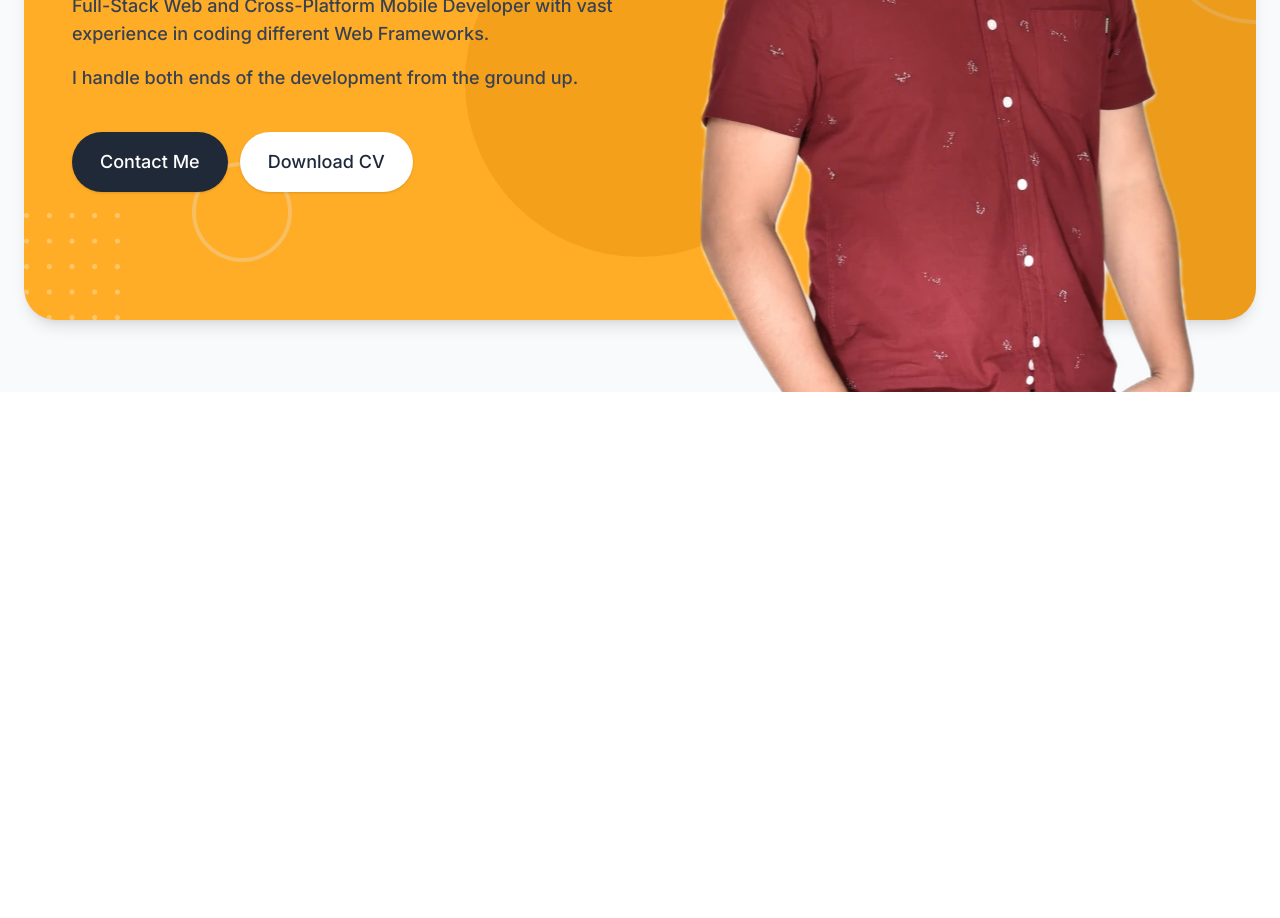
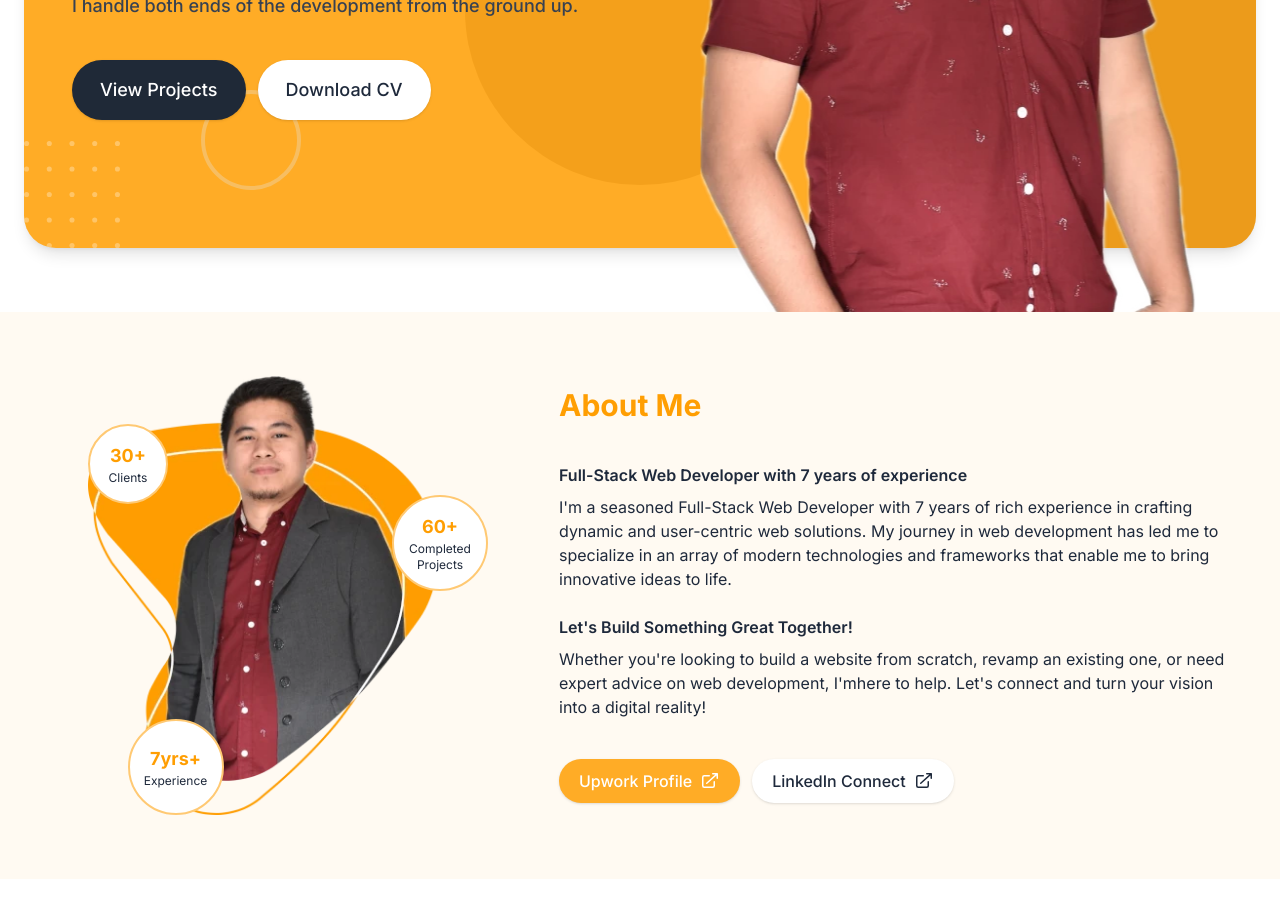
Before and after one commit to erwinmesi/v2.mesi.dev, a Next.js app: page / in a window 1280 px wide. Shown: the part 480-1398 px from the top of the page. Before the commit the page ends 872 px from the top, so only its background shows below. Built offline with nearby package versions, Linux system fonts and the light colour scheme.

Commit message:
feat(home): about me section

```diff
--- /dev/null
+++ b/app/components/HomeAbout.tsx
@@ -0,0 +1,91 @@
+import cn from 'classnames'
+import image from '@/app/assets/images/mesi_warp.webp'
+import FloatingStats from '@/app/components/shared/FloatingStats'
+import { ArrowTopRightOnSquareIcon } from '@heroicons/react/20/solid'
+
+type HomeAboutProps = {
+  className?: string
+}
+
+const HomeAbout = ({ className }: HomeAboutProps) => {
+  return (
+    <section
+      className={(cn(className), 'bg-primary-50 relative z-[2] py-12 xl:py-16')}
+    >
+      <div className="site__container">
+        <div className="flex flex-col-reverse lg:flex-row gap-y-12 gap-x-16">
+          <div className="grid place-content-center shrink-0 lg:px-12">
+            <picture className="relative">
+              <img src={image.src} alt="Erwin Mesias" className="w-[350px]" />
+              <FloatingStats
+                data="60+"
+                caption="Completed Projects"
+                className="w-24 h-24 absolute top-1/2 -translate-y-[100px] right-[-50px]"
+              />
+              <FloatingStats
+                data="30+"
+                caption="Clients"
+                className="w-20 h-20 absolute top-12"
+              />
+              <FloatingStats
+                data="7yrs+"
+                caption="Experience"
+                className="w-24 h-24 absolute bottom-0 right-3/4 translate-x-1/2"
+              />
+            </picture>
+          </div>
+          <div className="flex flex-col justify-center flex-1">
+            <div className="max-w-2xl mx-auto">
+              <h2 className="text-3xl font-bold text-primary mb-10">
+                About Me
+              </h2>
+              <div className="space-y-2 mb-6">
+                <h3 className="font-semibold">
+                  Full-Stack Web Developer with 7 years of experience
+                </h3>
+                <p>
+                  {"I'm"} a seasoned Full-Stack Web Developer with 7 years of
+                  rich experience in crafting dynamic and user-centric web
+                  solutions. My journey in web development has led me to
+                  specialize in an array of modern technologies and frameworks
+                  that enable me to bring innovative ideas to life.
+                </p>
+              </div>
+              <div className="space-y-2">
+                <h3 className="font-semibold">
+                  {"Let's"} Build Something Great Together!
+                </h3>
+                <p>
+                  Whether {"you're"} looking to build a website from scratch,
+                  revamp an existing one, or need expert advice on web
+                  development, {"I'm"}
+                  here to help. {"Let's"} connect and turn your vision into a
+                  digital reality!
+                </p>
+              </div>
+              <div className="flex flex-col sm:flex-row gap-3 mt-10">
+                <a
+                  href="https://www.upwork.com/freelancers/~0199bd5921ffe7c943"
+                  target="_blank"
+                >
+                  <button className="btn btn-primary">
+                    Upwork Profile
+                    <ArrowTopRightOnSquareIcon height="20" />
+                  </button>
+                </a>
+                <a href="https://www.linkedin.com/in/erwinmesi" target="_blank">
+                  <button className="btn btn-light">
+                    LinkedIn Connect
+                    <ArrowTopRightOnSquareIcon height="20" />
+                  </button>
+                </a>
+              </div>
+            </div>
+          </div>
+        </div>
+      </div>
+    </section>
+  )
+}
+
+export default HomeAbout
--- a/app/components/SiteHero.tsx
+++ b/app/components/HomeHero.tsx
@@ -3,10 +3,10 @@ import mesiImage from '@/app/assets/images/mesi.webp'
 import SymbolBento from '@/app/components/shared/SymbolBento'
 import SymbolCircle from '@/app/components/shared/SymbolCircle'
 
-export default function SiteHero() {
+export default function HomeHero() {
   return (
-    <section id="home--hero" className="md:mt-3">
-      <div className="md:px-6 max-w-7xl mx-auto">
+    <section id="home--hero" className="md:pt-3 md:pb-10 xl:pb-16">
+      <div className="site__container !px-0 md:!px-6">
         <div className="relative py-8 md:py-28 lg:py-24 xl:py-28">
           <div className="z-[1] absolute inset-0 bg-primary-450 md:rounded-[32px] overflow-hidden shadow-lg">
             <SymbolBento
@@ -59,8 +59,8 @@ export default function SiteHero() {
               </div>
               <div className="inline-block relative">
                 <div className="flex gap-x-3 relative z-[1]">
-                  <a href="/#contact">
-                    <button className="btn btn-dark md:btn-lg">Contact Me</button>
+                  <a href="/#projects">
+                    <button className="btn btn-dark md:btn-lg">View Projects</button>
                   </a>
                   <a href="/#cv">
                     <button className="btn btn-light md:btn-lg">
@@ -73,7 +73,7 @@ export default function SiteHero() {
             </div>
             <picture className="z-[0] hidden md:block w-1/2">
               <img
-                className="h-[650px] xl:h-[750px] absolute object-contain top-1/2 -translate-y-1/2 md:right-[-50px] lg:right-[50px] xl:right-1/4 xl:translate-x-1/2"
+                className="h-[650px] md:h-[700px] xl:h-[750px] absolute object-contain top-1/2 -translate-y-1/2 md:right-[-50px] lg:right-[35px] xl:right-1/4 xl:translate-x-1/2"
                 src={image.src}
                 alt="Erwin Mesias"
               />
--- a/app/components/SiteNavbar.tsx
+++ b/app/components/SiteNavbar.tsx
@@ -2,7 +2,7 @@ import logo from '@/app/assets/images/mesidotdev_sm.webp'
 
 export default function SiteNavbar() {
   return (
-    <header className="relative z-[3]">
+    <header>
       <nav className="max-w-7xl mx-auto flex justify-between items-center">
         <ul className="flex text-sm font-medium">
           <li className="transition-all text-gray-700 hover:text-primary-550 px-4 sm:px-6 py-6 md:py-10 cursor-pointer shrink-0">
--- /dev/null
+++ b/app/components/shared/FloatingStats.tsx
@@ -0,0 +1,24 @@
+import cn from 'classnames'
+import React from 'react'
+
+type FloatingStatsProps = {
+  data: string
+  caption: string,
+  className: string,
+}
+
+function FloatingStats({ className, data, caption }: FloatingStatsProps) {
+  return (
+    <div
+      className={cn(
+        className,
+        'bg-white grid place-content-center rounded-full border-2 border-primary-300 text-center'
+      )}
+    >
+      <div className="text-lg font-bold text-primary">{data}</div>
+      <small className="text-xs text-typo">{caption}</small>
+    </div>
+  )
+}
+
+export default FloatingStats
--- /dev/null
+++ b/app/configs/site.ts
@@ -0,0 +1 @@
+export const env = process.env.NODE_ENV;
--- a/app/page.tsx
+++ b/app/page.tsx
@@ -1,14 +1,17 @@
 import SiteNavbar from '@/app/components/SiteNavbar'
-import SiteHero from '@/app/components/SiteHero'
+import HomeHero from '@/app/components/HomeHero'
+import HomeAbout from '@/app/components/HomeAbout'
 import SiteWipNotice from '@/app/components/SiteWipNotice'
+import { env } from '@/app/configs/site'
 
 export default function Home() {
   return (
     <>
-      <SiteWipNotice />
-      <main className="bg-slate-50 min-h-screen overflow-hidden">
+      {env !== 'development' && <SiteWipNotice />}
+      <main className="min-h-screen overflow-hidden pb-64">
         <SiteNavbar />
-        <SiteHero />
+        <HomeHero />
+        <HomeAbout />
       </main>
     </>
   )
--- a/app/styles/globals.scss
+++ b/app/styles/globals.scss
@@ -11,7 +11,7 @@ body {
 @layer components {
 
   @mixin btn {
-    @apply px-5 py-2.5 rounded-[22px] text-base font-medium shadow;
+    @apply px-5 py-2.5 rounded-[22px] text-base font-medium shadow inline-flex items-center whitespace-nowrap gap-x-2;
 
     &.btn-lg {
       @apply px-7 py-4 rounded-[30px] text-lg;
@@ -20,7 +20,7 @@ body {
 
   .btn.btn-primary {
     @include btn;
-    @apply bg-primary-450 hover:bg-primary-400 text-typo;
+    @apply bg-primary-450 hover:bg-primary-400 text-white;
   }
 
   .btn.btn-dark {
@@ -33,3 +33,7 @@ body {
     @apply bg-white hover:bg-gray-50 text-typo;
   }
 }
+
+.site__container {
+  @apply max-w-7xl mx-auto px-6 sm:px-8 md:px-10;
+}
--- a/app/styles/variables.scss
+++ b/app/styles/variables.scss
@@ -1,5 +1,5 @@
 :root {
-  --shadow-soft: 0 14px 30px 0 rgb(107, 107, 107, 0.10), 0 2px 2px 0 rgb(107, 107, 107, 0.25)
+  --shadow-soft: 0 14px 30px 0 rgb(107, 107, 107, 0.10), 0 2px 2px 0 rgb(107, 107, 107, 0.25);
 
   --color-primary-50: #fffaf2;
   --color-primary-100: #fff0d9;
--- a/package.json
+++ b/package.json
@@ -10,6 +10,7 @@
     "deploy": "sh deploy.sh"
   },
   "dependencies": {
+    "@heroicons/react": "^2.0.18",
     "classnames": "^2.3.2",
     "next": "14.0.4",
     "react": "^18",
```
Also changed, not shown: app/assets/images/mesi_warp.webp (added), 1 other file (tests, documents, lock files or other folders).
